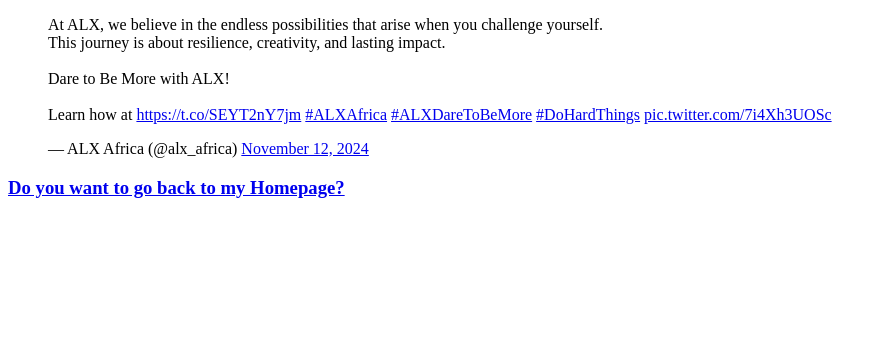
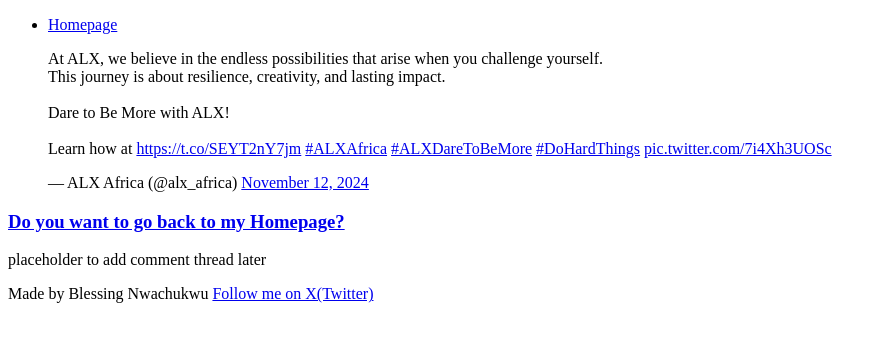
Before and after one commit to Amaranwachukwu/My_First_Portfolio, a plain HTML site: page html_basic/tweets.html in a window 1280 px wide. Shown: the whole page, without its empty margins (0-886 px from the left). Drawn offline with Linux system fonts and the light colour scheme.

Commit message:
Second tweets commit

```diff
--- a/html_basic/tweets.html
+++ b/html_basic/tweets.html
@@ -6,6 +6,14 @@
     <title>Intoduction to Html</title>
 </head>
 <body>
+    <header>
+    <nav>
+        <ul><li><a href="index.html">Homepage</a></li></ul>
+    </nav>
+    </header>
+
+    <main>
+    <article>
     <blockquote class="twitter-tweet"><p lang="en" dir="ltr">At ALX, we believe in the endless possibilities that arise when you challenge yourself.
     <br>This journey is about resilience, creativity, and lasting impact.<br>
     <br>Dare to Be More with ALX!<br><br>Learn how at <a href="https://t.co/SEYT2nY7jm">https://t.co/SEYT2nY7jm</a>
@@ -17,5 +25,13 @@
     <script async src="https://platform.twitter.com/widgets.js" charset="utf-8"></script>
 
     <a href="index.html"><h3>Do you want to go back to my Homepage?</h3></a>
+    </article>
+
+    <aside>
+        <p>placeholder to add comment thread later</p>
+     </aside>
+     </main>
+
+    <footer><p>Made by Blessing Nwachukwu <a href="https://x.com/AmarahNwachukwu" target="_blank">Follow me on X(Twitter)</a></p></footer>
 </body>
 </html>
```
